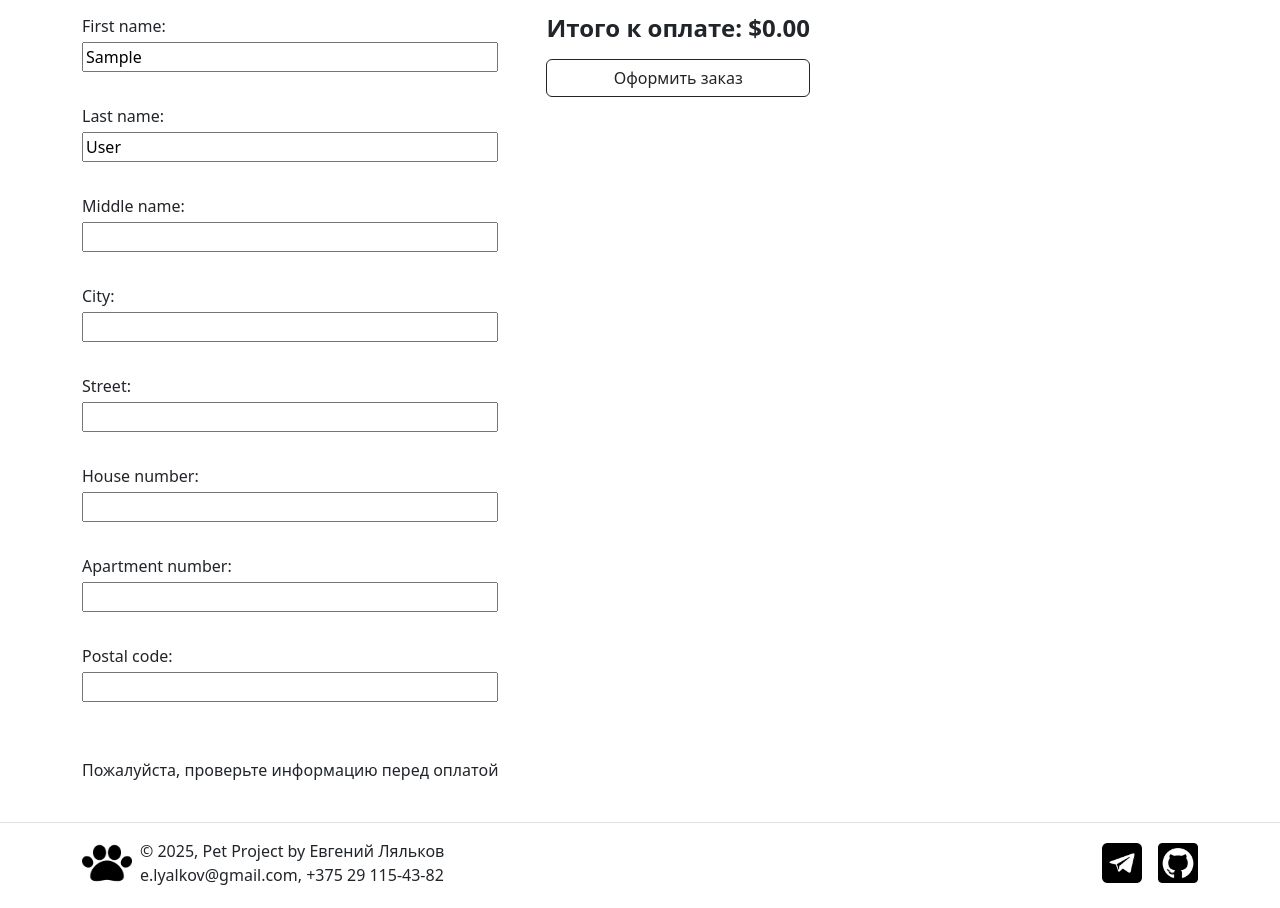
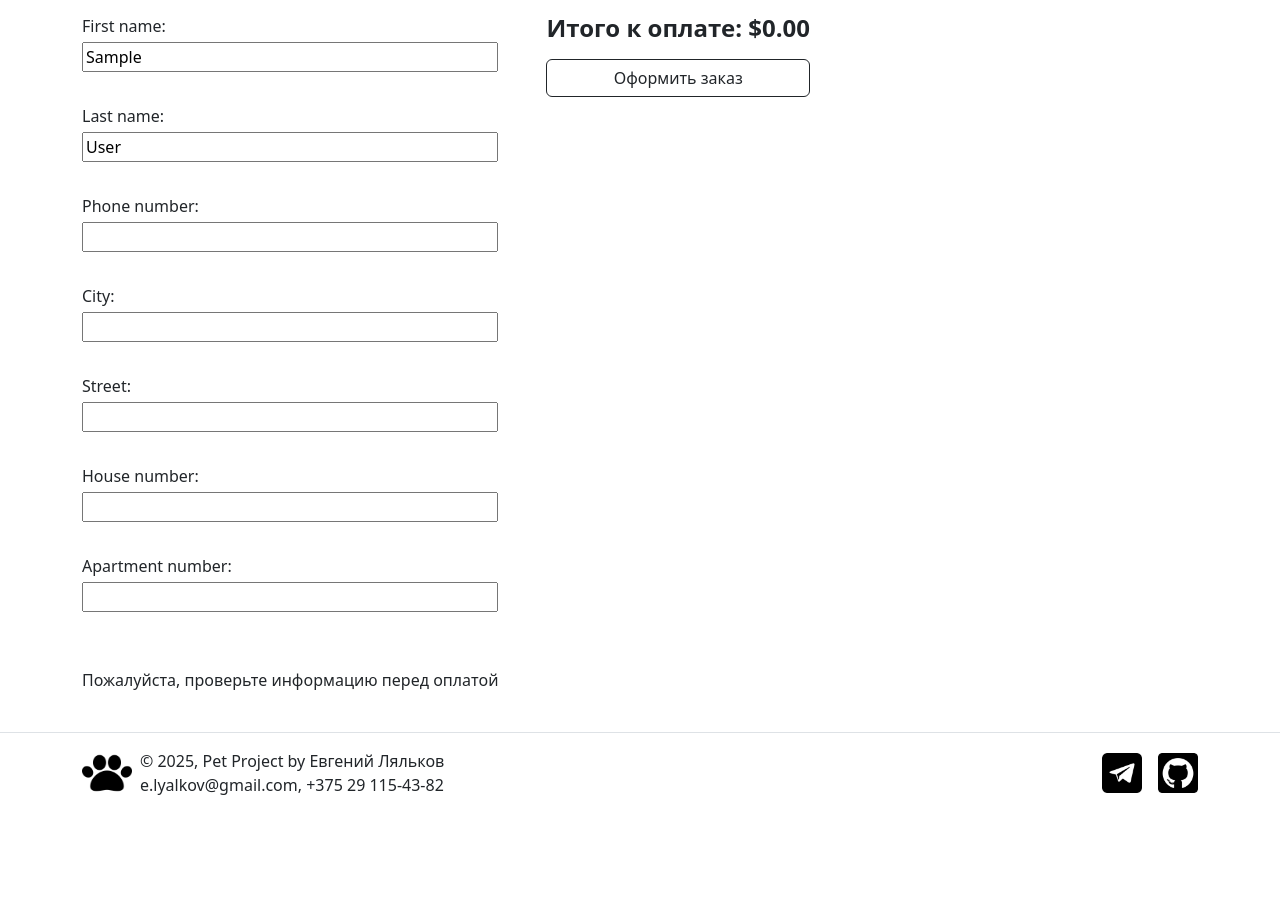
Before and after one commit to elyalkov/my-pet-project-django, a Django app: page /orders/create/ in a window 1280 px wide. Shown: the part 495-1403 px from the top of the page. After the commit the page ends 1290 px from the top, so only its background shows below. Run offline with Django 4.2, Linux system fonts and the light colour scheme; the visitor is signed in with stand-in values (Sample User, id 1).

Commit message:
Изменил модели в orders и users

```diff
--- a/first_pet/orders/admin.py
+++ b/first_pet/orders/admin.py
@@ -12,16 +12,16 @@ class OrderAdmin(admin.ModelAdmin):
     list_display = ('id', 'first_name', 'last_name',
                     'created_at', 'tracking_number')
     search_fields = ('first_name', 'last_name',
-                  'city', 'street', 'postal_code', 'tracking_number')
+                  'city', 'street', 'phone_number', 'tracking_number')
     list_filter = ('created_at',)
     inlines = [OrderItemInline]
 
     fieldsets = (
         (None, {
             'fields': ('user', 'first_name', 'last_name',
-                       'middle_name', 'city', 'street',
+                       'phone_number', 'city', 'street',
                        'house_number', 'apartment_number',
-                       'postal_code', 'tracking_number')
+                       'tracking_number')
         }),
     )
 
--- a/first_pet/orders/forms.py
+++ b/first_pet/orders/forms.py
@@ -5,5 +5,5 @@ from .models import Order
 class OrderForm(forms.ModelForm):
     class Meta:
         model = Order
-        fields = ['first_name', 'last_name', 'middle_name',
-                  'city', 'street', 'house_number', 'apartment_number', 'postal_code']
+        fields = ['first_name', 'last_name', 'phone_number',
+                  'city', 'street', 'house_number', 'apartment_number']
--- a/first_pet/orders/models.py
+++ b/first_pet/orders/models.py
@@ -14,12 +14,11 @@ class Order(models.Model):
     user = models.ForeignKey(settings.AUTH_USER_MODEL, on_delete=models.CASCADE)
     first_name = models.CharField(max_length=30)
     last_name = models.CharField(max_length=30)
-    middle_name = models.CharField(max_length=30)
+    phone_number = models.CharField(max_length=20)
     city = models.CharField(max_length=30)
     street = models.CharField(max_length=30)
     house_number = models.CharField(max_length=10)
     apartment_number = models.CharField(max_length=10)
-    postal_code = models.CharField(max_length=10)
     created_at = models.DateTimeField(auto_now_add=True)
     tracking_number = models.CharField(max_length=40, blank=True,
                                        default='Pending') #чтобы сразу после заказа трек-номер отражался в админке
--- a/first_pet/orders/templates/orders/order_form.html
+++ b/first_pet/orders/templates/orders/order_form.html
@@ -74,12 +74,11 @@
                     <div class="block1 d-flex flex-column gap-1">
                         {{ form.first_name.label_tag }} {{ form.first_name }} <br>
                         {{ form.last_name.label_tag }} {{ form.last_name }} <br>
-                        {{ form.middle_name.label_tag }} {{ form.middle_name }} <br>
+                        {{ form.phone_number.label_tag }} {{ form.phone_number }} <br>
                         {{ form.city.label_tag }} {{ form.city }} <br>
                         {{ form.street.label_tag }} {{ form.street }} <br>
                         {{ form.house_number.label_tag }} {{ form.house_number }} <br>
                         {{ form.apartment_number.label_tag }} {{ form.apartment_number }} <br>
-                        {{ form.postal_code.label_tag }} {{ form.postal_code }} <br>
                         <p class="p-on-order text-center mt-4">Пожалуйста, проверьте информацию перед оплатой</p>
                     </div>
                 </div>
--- a/first_pet/orders/views.py
+++ b/first_pet/orders/views.py
@@ -24,12 +24,11 @@ def order_create(request):
                 user=request.user,
                 first_name=form.cleaned_data.get('first_name'),
                 last_name=form.cleaned_data.get('last_name'),
-                middle_name=form.cleaned_data.get('first_name'),
+                phone_number=form.cleaned_data.get('phone_number'),
                 city=form.cleaned_data.get('city'),
                 street=form.cleaned_data.get('street'),
                 house_number=form.cleaned_data.get('house_number'),
                 apartment_number=form.cleaned_data.get('apartment_number'),
-                postal_code=form.cleaned_data.get('postal_code'),
             )
             order.save()
 
@@ -72,12 +71,11 @@ def order_create(request):
     form = OrderForm(initial={
         'first_name': request.user.first_name,
         'last_name': request.user.last_name,
-        'middle_name': request.user.middle_name,
+        'phone_number': request.user.phone_number,
         'city': request.user.city,
         'street': request.user.street,
         'house_number': request.user.house_number,
         'apartment_number': request.user.apartment_number,
-        'postal_code': request.user.postal_code,
     })
 
     return render(request, 'orders/order_form.html', {
--- a/first_pet/users/admin.py
+++ b/first_pet/users/admin.py
@@ -14,9 +14,9 @@ class UserAdmin(admin.ModelAdmin):
             'fields': ('email', 'password')
         }),
         ('Personal Info', {
-            'fields': ('first_name', 'last_name', 'middle_name',
+            'fields': ('first_name', 'last_name', 'phone_number',
                        'city', 'street', 'house_number',
-                       'apartment_number', 'postal_code')
+                       'apartment_number')
         }),
         ('Permissions', {
             'fields': ('is_active', 'is_staff', 'is_superuser')
--- a/first_pet/users/forms.py
+++ b/first_pet/users/forms.py
@@ -42,7 +42,6 @@ class UserProfileForm(forms.ModelForm):
     class Meta:
         model = User
         fields = [
-            'first_name', 'last_name', 'middle_name',
+            'first_name', 'last_name', 'phone_number',
             'city', 'street', 'house_number',
-            'apartment_number', 'postal_code',
-        ]
+            'apartment_number',]
--- a/first_pet/users/models.py
+++ b/first_pet/users/models.py
@@ -34,12 +34,11 @@ class User(AbstractBaseUser, PermissionsMixin):
     email = models.EmailField(unique=True)
     first_name = models.CharField(max_length=30, blank=True)
     last_name = models.CharField(max_length=30, blank=True)
-    middle_name = models.CharField(max_length=30, blank=True)
+    phone_number = models.CharField(max_length=20, blank=True)
     city = models.CharField(max_length=30, blank=True)
     street = models.CharField(max_length=30, blank=True)
     house_number = models.CharField(max_length=10, blank=True)
     apartment_number = models.CharField(max_length=10, blank=True)
-    postal_code = models.CharField(max_length=10, blank=True)
     is_active = models.BooleanField(default=True) #служебное поля для входа в систему
     is_staff = models.BooleanField(default=False) #доступ к Django-админке
 
--- a/first_pet/users/templates/users/profile.html
+++ b/first_pet/users/templates/users/profile.html
@@ -82,12 +82,11 @@
                 <div class="block1 d-flex flex-column gap-1">
                     {{ form.first_name.label_tag }} {{ form.first_name }} <br>
                     {{ form.last_name.label_tag }} {{ form.last_name }} <br>
-                    {{ form.middle_name.label_tag }} {{ form.middle_name }} <br>
+                    {{ form.phone_number.label_tag }} {{ form.phone_number }} <br>
                     {{ form.city.label_tag }} {{ form.city }} <br>
                     {{ form.street.label_tag }} {{ form.street }} <br>
                     {{ form.house_number.label_tag }} {{ form.house_number }} <br>
                     {{ form.apartment_number.label_tag }} {{ form.apartment_number }} <br>
-                    {{ form.postal_code.label_tag }} {{ form.postal_code }} <br>
                     <div class="p-on-order d-flex flex-column justify-content-center align-items-center">
                         <p class="block-tag mt-4 text-center">Введите ваши данные для последующих заказов</p>
                     </div>
```
Also changed, not shown: first_pet/main/migrations/0001_initial.py (deleted), first_pet/orders/migrations/0001_initial.py (deleted), first_pet/orders/migrations/0002_initial.py (deleted), first_pet/users/migrations/0001_initial.py (deleted).
